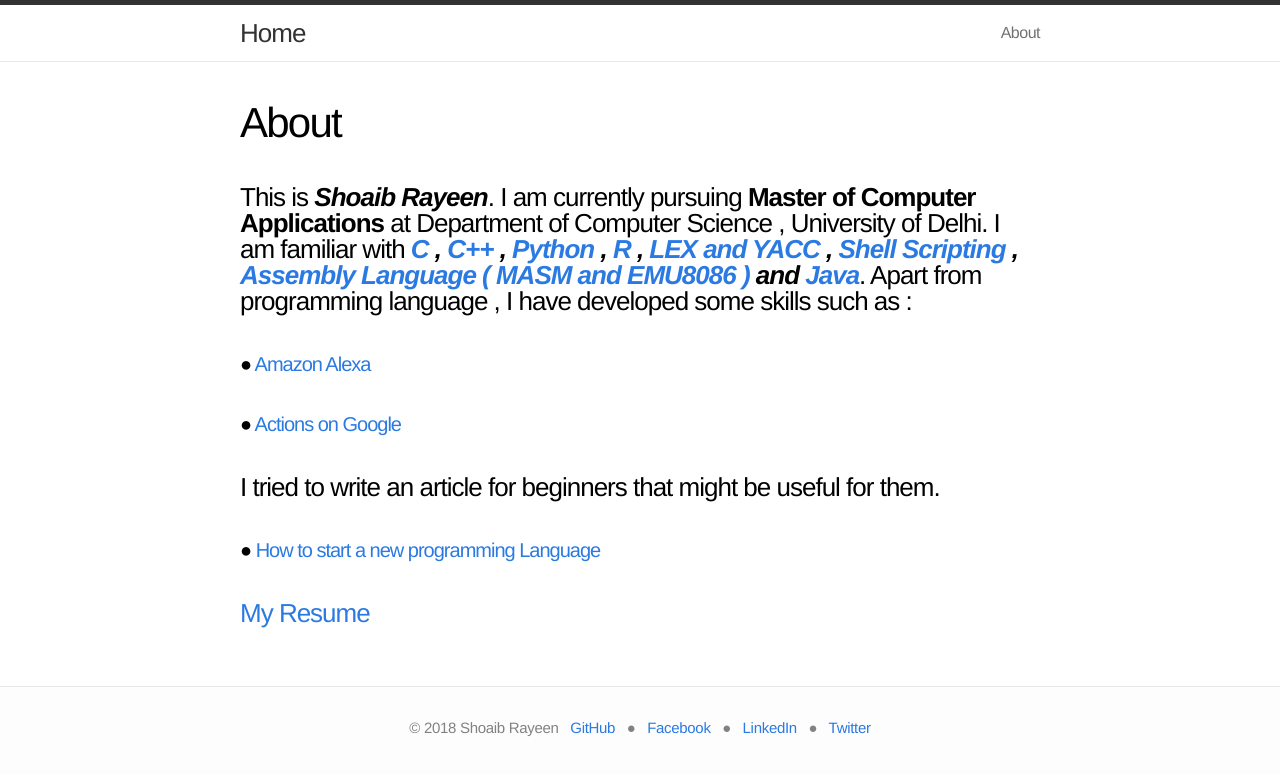
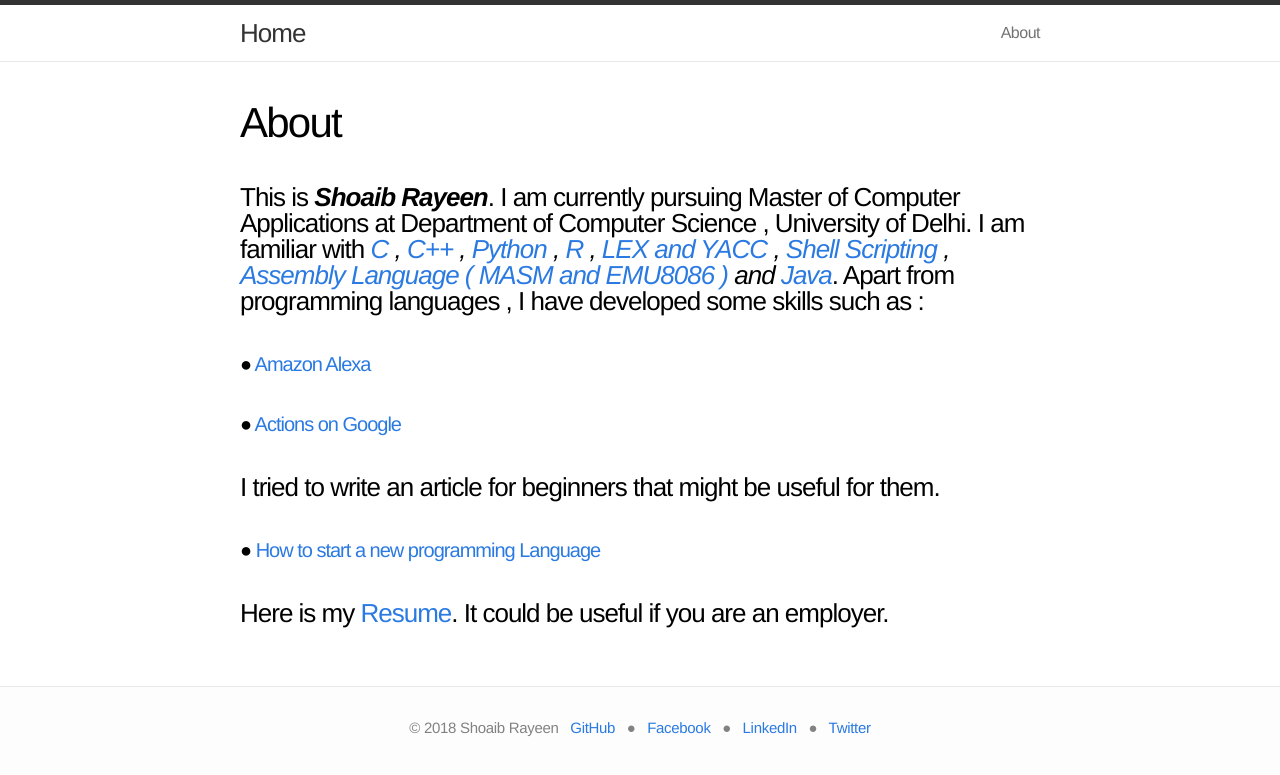
Before and after one commit to shoaibrayeen/shoaibrayeen.github.io, a Jekyll site: the page built from index.md, in a window 1280 px wide. Shown: the top 775 px of the page. Built offline with Jekyll 4.4.1, drawn with Linux system fonts in a browser that asks for light colours.

Commit message:
Updated front page

```diff
--- a/index.md
+++ b/index.md
@@ -3,7 +3,7 @@ layout: page
 title: About
 ---
 
-### This is **_Shoaib Rayeen_**. I am currently pursuing **Master of Computer Applications** at Department of Computer Science , University of Delhi. I am familiar with **_[C](https://github.com/shoaibrayeen/Cplusplus-and-C) , [C++](https://github.com/shoaibrayeen/Cplusplus-and-C) , [Python](https://github.com/shoaibrayeen/Python) , [R](https://github.com/shoaibrayeen/R) , [LEX and YACC](https://github.com/shoaibrayeen/Lex-and-Yacc) , [Shell Scripting](https://github.com/shoaibrayeen/Shell-Programming) , [Assembly Language ( MASM and EMU8086 ) ](https://github.com/shoaibrayeen/Assembly-Language) and [Java](https://github.com/shoaibrayeen/Java)_**. Apart from programming language , I have developed some skills such as :
+### This is **_Shoaib Rayeen_**. I am currently pursuing Master of Computer Applications at Department of Computer Science , University of Delhi. I am familiar with _[C](https://github.com/shoaibrayeen/Cplusplus-and-C) , [C++](https://github.com/shoaibrayeen/Cplusplus-and-C) , [Python](https://github.com/shoaibrayeen/Python) , [R](https://github.com/shoaibrayeen/R) , [LEX and YACC](https://github.com/shoaibrayeen/Lex-and-Yacc) , [Shell Scripting](https://github.com/shoaibrayeen/Shell-Programming) , [Assembly Language ( MASM and EMU8086 ) ](https://github.com/shoaibrayeen/Assembly-Language) and [Java](https://github.com/shoaibrayeen/Java)_. Apart from programming languages , I have developed some skills such as :
 
 #### ● [Amazon Alexa](/doc/amazon_alexa)
 #### ● [Actions on Google](/doc/Actions_on_Google)
@@ -12,4 +12,4 @@ title: About
 #### ● [How to start a new programming Language](/doc/start_a_new_programming_language)
 
 
-### [My Resume](/doc/resume)
+### Here is my [Resume](/doc/resume). It could be useful if you are an employer.
```
